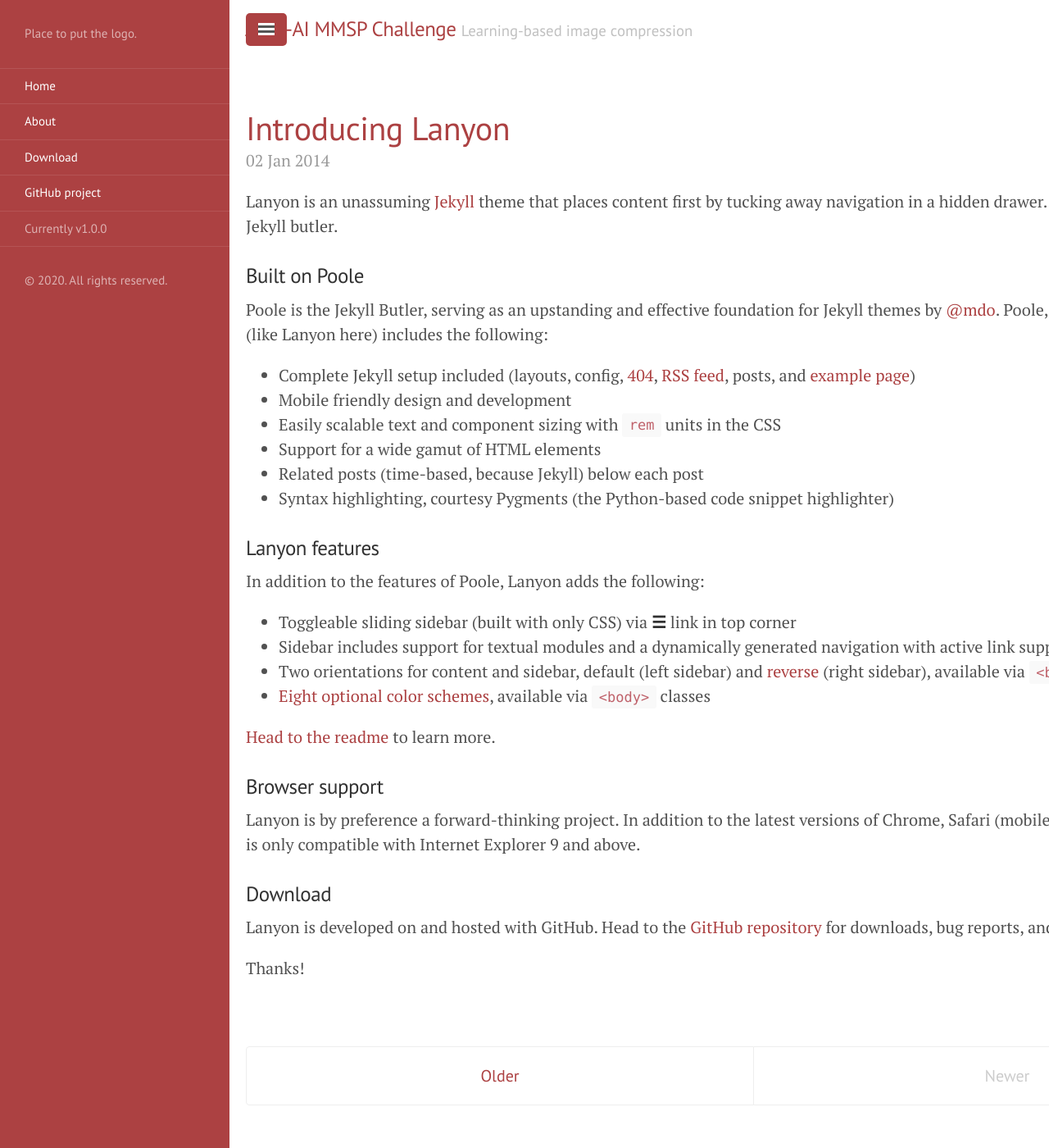
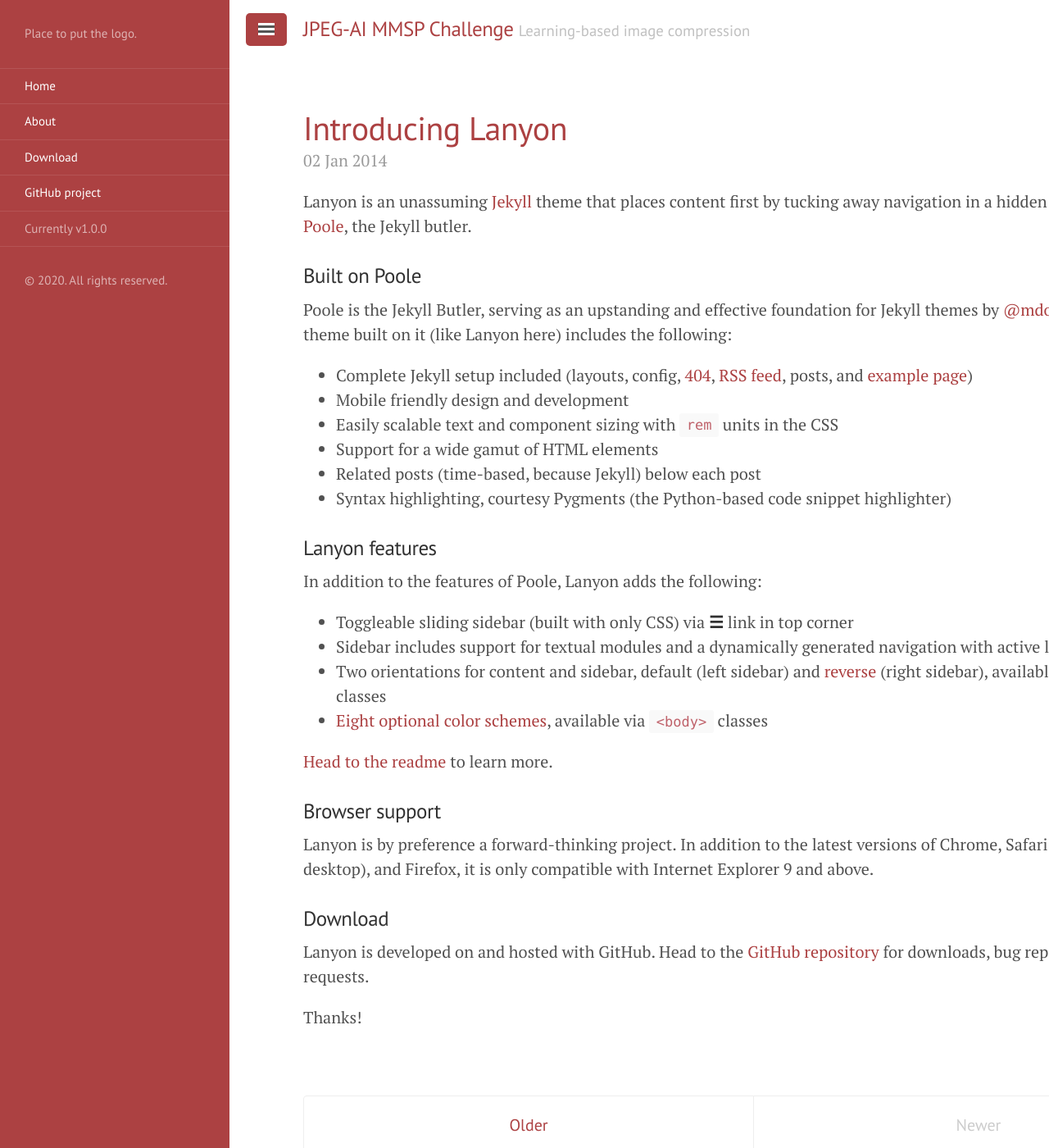
Before and after one commit to jpegai/jpegai.github.io, a Jekyll site: the page built from index.html, in a window 1280 px wide and 1400 px high. Shown: the whole window at 82% size. Built offline with Jekyll 4.4.1, drawn with Linux system fonts in a browser that asks for light colours; the list of posts is cut into pages by our own code.

Commit message:
Update lanyon.css

```diff
--- a/public/css/lanyon.css
+++ b/public/css/lanyon.css
@@ -74,18 +74,18 @@
 
 
 .container {
-  max-width: 128rem;
+  max-width: 42rem;
 }
 
 @media (min-width: 38em) {
   .container {
-    max-width: 132rem;
+    max-width: 48rem;
   }
 }
 
 @media (min-width: 56em) {
    .container {
-     max-width: 138rem;
+     max-width: 57rem;
    }
  }
 }
```
